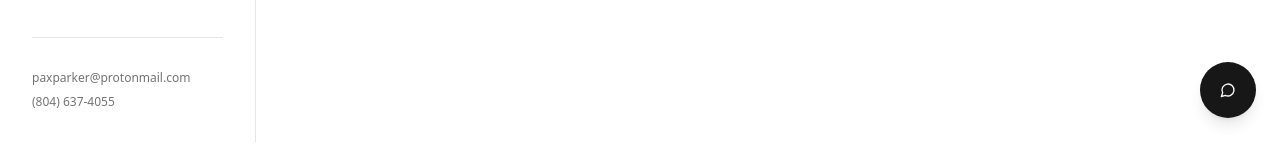
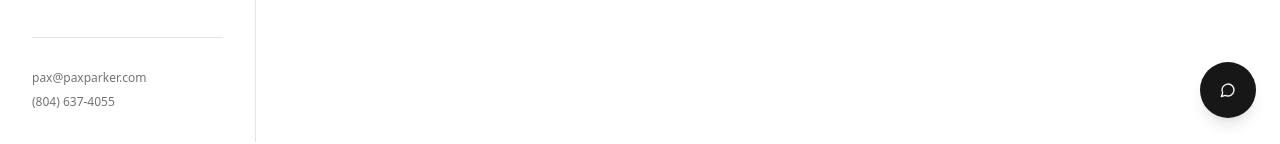
Before and after one commit to SpiderPax/Pax-School-Resume-with-paxGPT, a Next.js app: page / in a window 1280 px wide. Shown: the part 658-802 px from the top of the page. Built offline with nearby package versions, Linux system fonts and the light colour scheme.

Commit message:
Update email address in navigation component

```diff
--- a/components/navigation.tsx
+++ b/components/navigation.tsx
@@ -82,7 +82,7 @@ export function Navigation() {
           <div className="pt-8 border-t border-border">
             <div className="space-y-2 text-xs text-muted-foreground">
               <a href="mailto:paxparker@protonmail.com" className="block hover:text-primary transition-colors">
-                paxparker@protonmail.com
+                pax@paxparker.com
               </a>
               <p>(804) 637-4055</p>
             </div>
```
